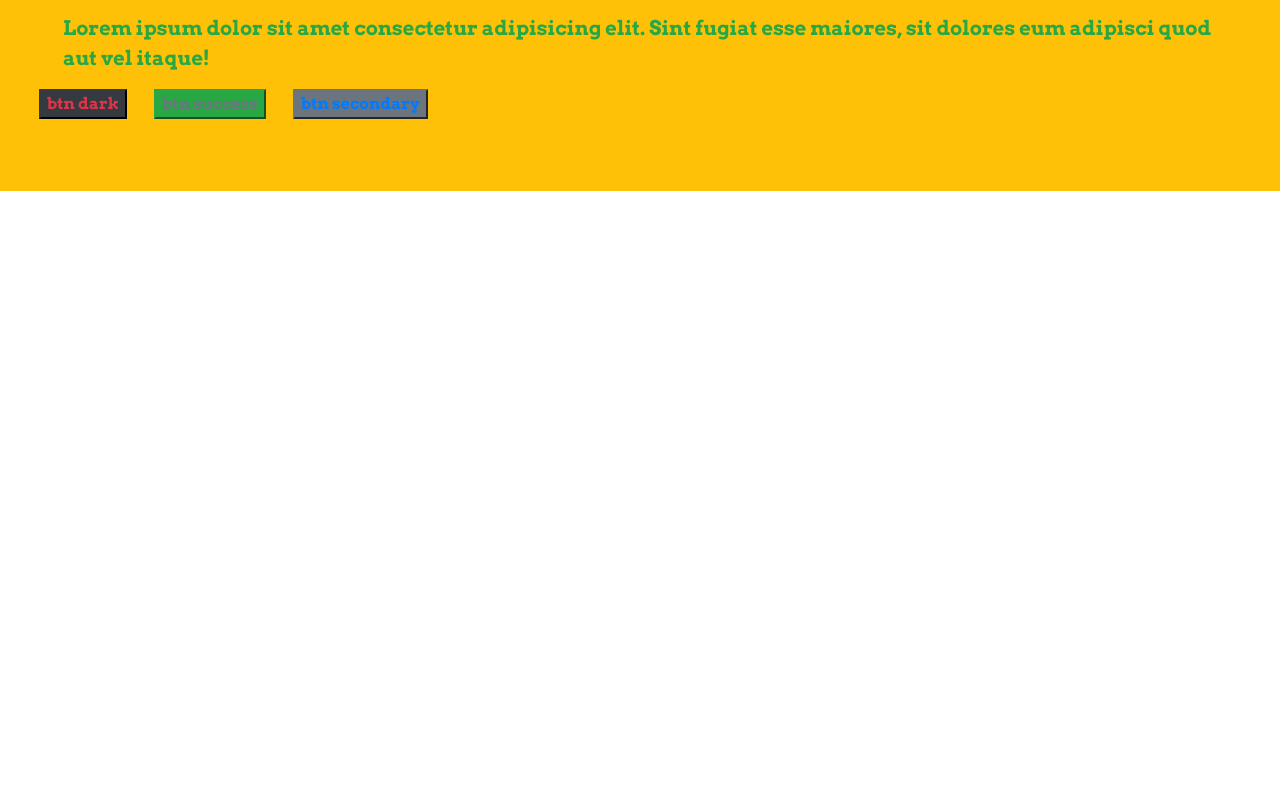
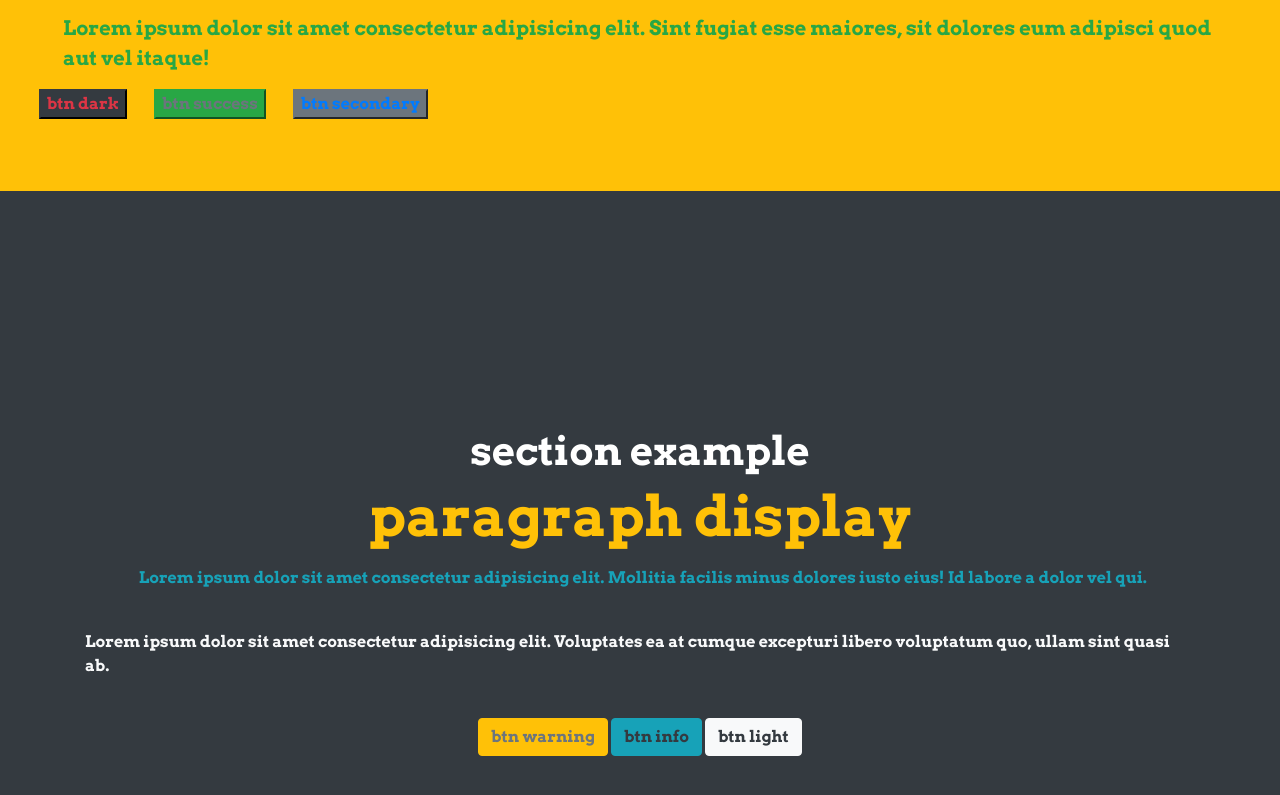
Before and after one commit to asenlie528/G_Project_CodingAdict, a plain HTML site: page start.html in a window 1280 px wide. Shown: the part 453-1248 px from the top of the page. Before the commit the page ends 800 px from the top, so only its background shows below. Drawn offline with Linux system fonts and the light colour scheme.

Commit message:
section one

```diff
--- a/css/main.css
+++ b/css/main.css
@@ -1,3 +1,10 @@
 body {
   font-family: "Arvo", serif;
 }
+/* #skills {
+  padding: 400px 0 !important;
+} */
+.height {
+  /* height= 1000px; */
+  min-height: 100vh;
+}
--- a/start.html
+++ b/start.html
@@ -61,6 +61,35 @@
     </div>
     <!-- end of container fluid -->
 
+    <section id="skills" class="bg-dark">
+      <div class="container">
+        <div class="row height align-items-center text-center">
+          <div class="col">
+            <h1 class="text-white">section example</h1>
+            <p class="display-4 text-warning">paragraph display</p>
+            <p class="text-info px-5 text-right">
+              Lorem ipsum dolor sit amet consectetur adipisicing elit. Mollitia
+              facilis minus dolores iusto eius! Id labore a dolor vel qui.
+            </p>
+            <p class="text-light text-left py-4">
+              Lorem ipsum dolor sit amet consectetur adipisicing elit.
+              Voluptates ea at cumque excepturi libero voluptatum quo, ullam
+              sint quasi ab.
+            </p>
+            <button type="button" class="btn btn-warning text-secondary">
+              btn warning
+            </button>
+            <button type="button" class="btn btn-info text-dark">
+              btn info
+            </button>
+            <button type="button" class="btn btn-light text-dark">
+              btn light
+            </button>
+          </div>
+        </div>
+      </div>
+    </section>
+
     <!-- jQuery -->
     <script src="./js/jquery-3.5.1.min.js"></script>
     <!-- bootstrap js -->
```
